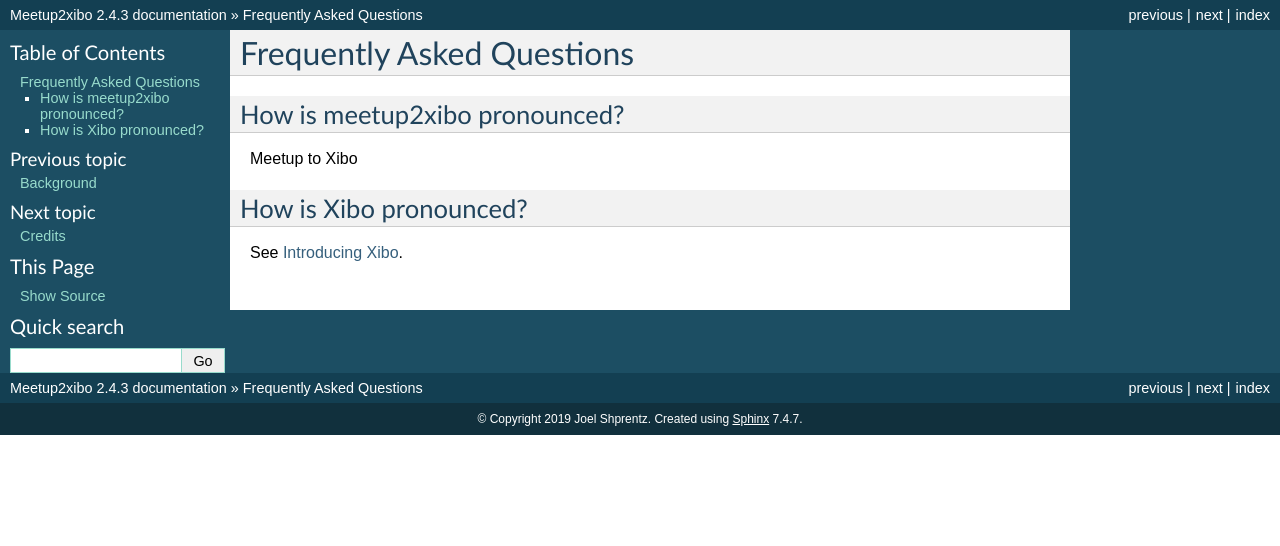
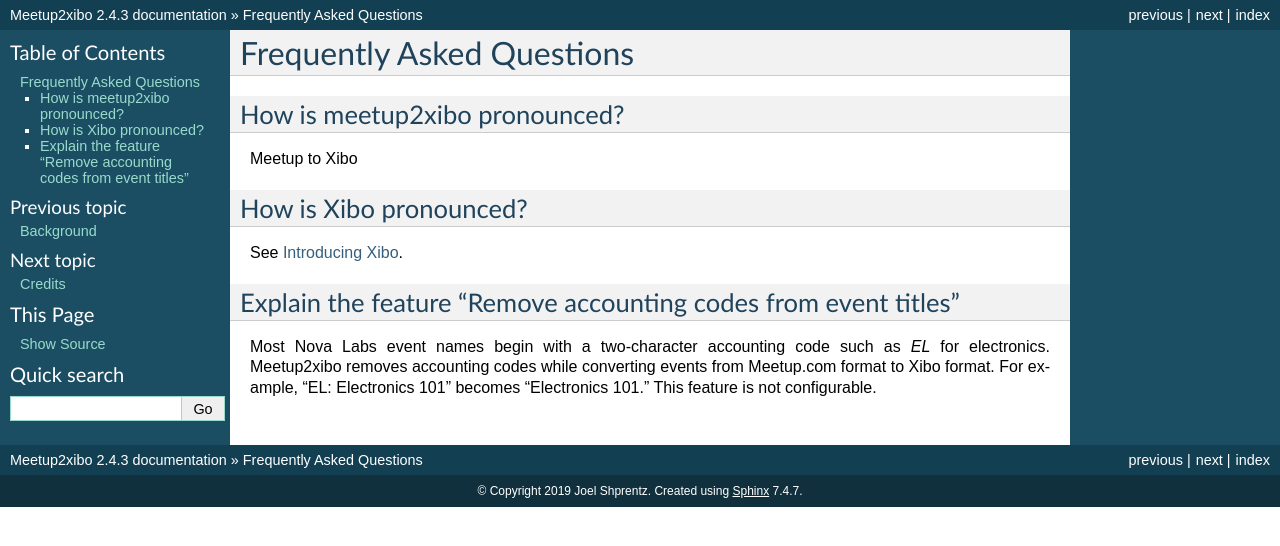
Before and after one commit to jshprentz/meetup2xibo, a Sphinx documentation site: the page built from docs/faq.rst, in a window 1280 px wide. Shown: the top 546 px of the page. Built offline with Sphinx 7.4.7, drawn with Linux system fonts in a browser that asks for light colours.

Commit message:
Document removal of accounting codes.

```diff
--- a/README.rst
+++ b/README.rst
@@ -58,6 +58,7 @@
 * Allows per-event overrides of location mapping rules.
 * Compute event end times from Meetup.com start times and durations.
 * Format event start and end times for Xibo.
+* Removes accounting codes from event names.
 * Logs changes to Xibo events.
 * Logs location mappings.
 
--- a/docs/faq.rst
+++ b/docs/faq.rst
@@ -12,4 +12,14 @@
 
 See `Introducing Xibo`_.
 
+Explain the feature "Remove accounting codes from event titles"
+---------------------------------------------------------------
+
+Most Nova Labs event names begin with a two-character accounting code such as
+*EL* for electronics.
+Meetup2xibo removes accounting codes while converting events from Meetup.com format to
+Xibo format.
+For example, "EL: Electronics 101" becomes "Electronics 101."
+This feature is not configurable.
+
 .. _`Introducing Xibo`: https://blog.xibo.org.uk/hello-world/
```
